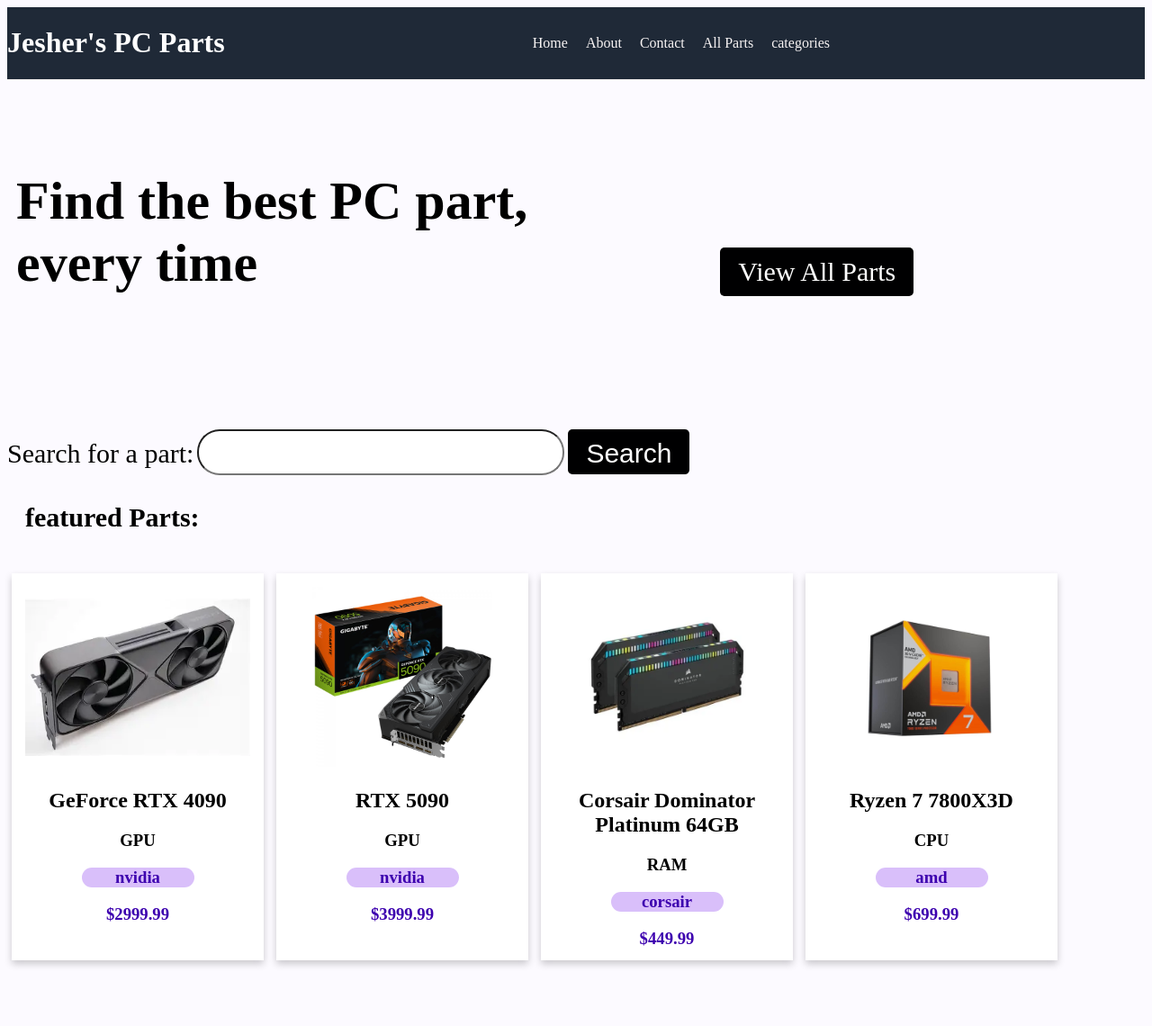
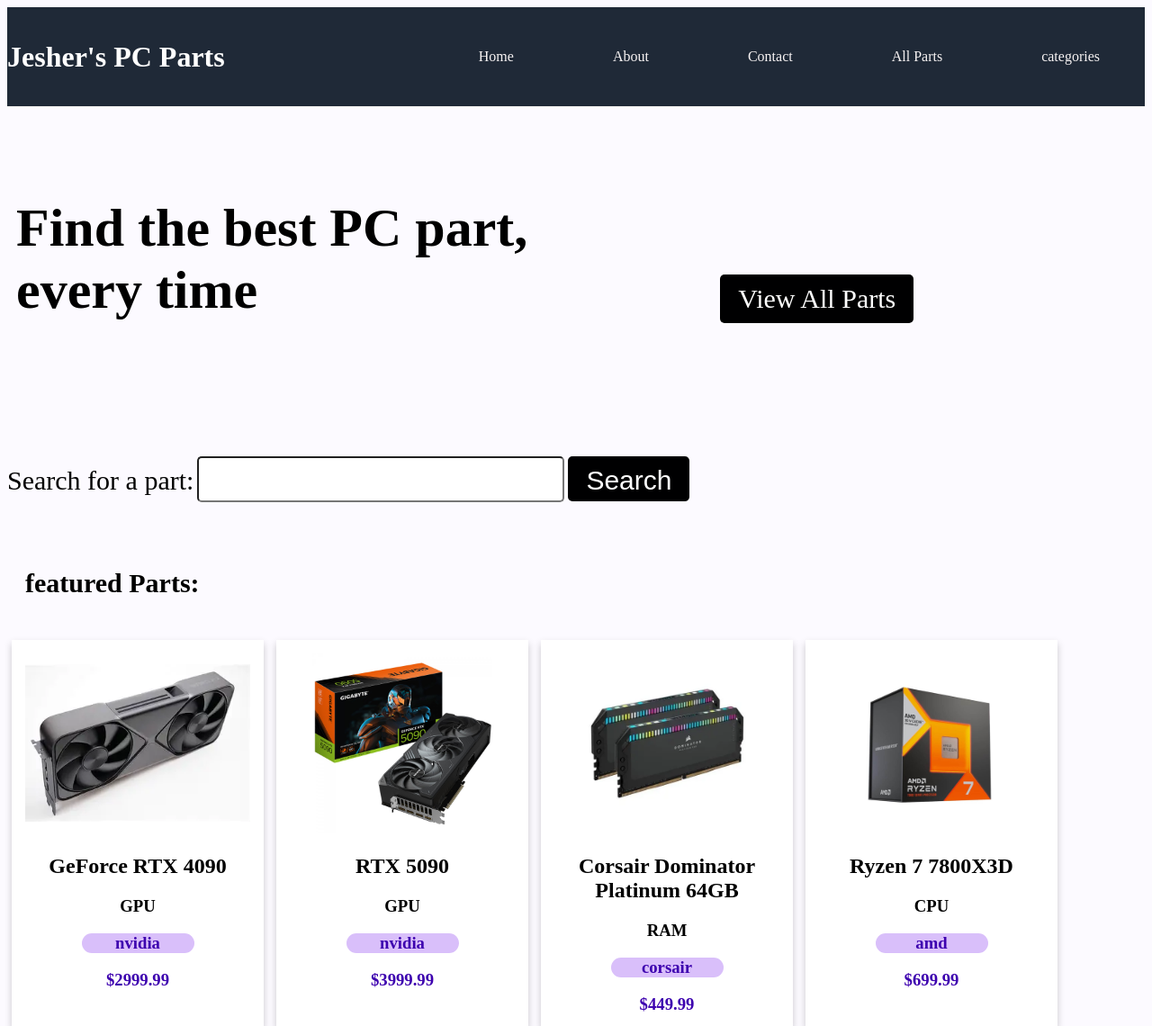
Before and after one commit to jesher-py/L2-digi, a Flask app: page / in a window 1280 px wide. Shown: the top 1140 px of the page at 90% size. Before the commit the page ends 1074 px from the top, so only its background shows below. Run offline with Flask 3, Linux system fonts and the light colour scheme; data comes from the database, SQL or seed files in the repository.

Commit message:
improved navigation flow

```diff
--- a/static/style.css
+++ b/static/style.css
@@ -16,23 +16,33 @@ body{
 /* link styles */
 a{
     text-decoration: none;
-    color: black;
+
 }
 
 /* navigation bar styles */
 nav ul{
     display: flex;
+    justify-content: center;
+    align-items: center;
     gap: 20px;
     list-style: none
 }
 
+nav ul li:hover{
+    background-color: rgb(13, 0, 49);
+    transition: background-color 0.5s ease;
+    border-radius: 5px;
+}
+
 nav {
-    margin-right: 350px;
+    text-align: center;
 }
 
 nav ul li a {
+    display: inline-block;
+    padding: 30px 40px;
     color: rgb(248, 244, 244);
-    text-decoration: none;
+    margin-right: 10px;
 }
 
 .dropdown {
@@ -49,6 +59,8 @@ nav ul li a {
 
 .dropdown:hover .dropdown-content {
     display: block;
+    transition: background-color 0.5s ease;
+
 }
 
 .dropdown-content a {
@@ -69,12 +81,14 @@ img {
 /* Style the search, select, label and input and buttons filters */
 
 .search-bar {
+    display: block;
     margin-bottom: 10px;
     margin-top: 60px;
     width: 70%;
 }
 
 label{
+    display: inline-block;
     font-size: 30px;
     margin-bottom: 50px;
 }
@@ -84,7 +98,7 @@ input[type="text"] {
     height: 45px;
     font-size: 20px;
     vertical-align: top;
-    border-radius: 25px;
+    border-radius: 5px;
 }
 
 /* sumbit button style */
@@ -100,6 +114,7 @@ input[type="submit"], .button {
     color: white;
     cursor: pointer;
     vertical-align: center;
+    transition: background-color 0.3s ease;
 }
 
 .home-search-bar{
@@ -117,6 +132,8 @@ input[type="submit"], .button {
 
 input[type="submit"]:hover, .button:hover {
     background-color: rgb(47, 2, 103);
+    transition: background-color 0.3s ease;
+
 }
 
 select {
@@ -134,6 +151,10 @@ select {
     padding: 40px;
 }
 
+select:hover {
+    background-color: rgb(243, 235, 255);
+    transition: background-color 0.5s ease;
+}
 
 .filter-category {
     padding-left: 8px;
@@ -240,4 +261,5 @@ padding-left: 25px;
 .carded-parts:hover {
     transform: translateY(-5px);
     box-shadow: 0 8px 16px 0 rgba(0, 0, 0, 0.2);
+    transition: all 0.3s ease;
 }
```
